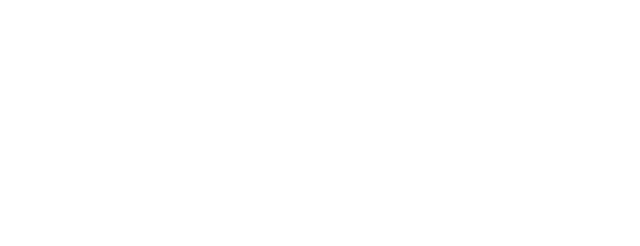
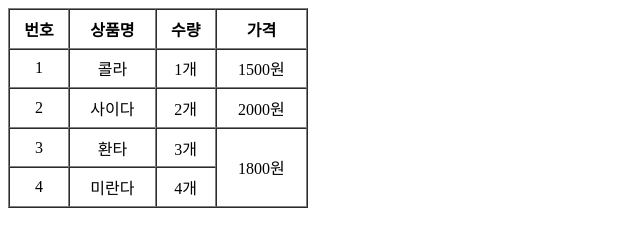
Before and after one commit to junwoo7420-tech/web-260923, a plain HTML site: page index.html in a window 1280 px wide. Shown: the whole page, without its empty margins (0-640 px from the left). Drawn offline with Linux system fonts and the light colour scheme.

```diff
--- a/index.html
+++ b/index.html
@@ -1,10 +1,44 @@
 <html>
-<tag>
-  <title>
+  <head>
+    <title>오늘의 영화순위 </title>
+  </head>
     <body>
+      <table border = "1"; cellspacing= "0" ; style =                                                                          " width : 300px ; height : 200px ; text-align : center ; " >
+        <tr>
+          <th>번호</th>
+          <th>상품명</th>
+          <th>수량</th>
+          <th>가격</th>
+        </tr>
+        <tr>
+          <td>1</td>
+          <td>콜라</td>
+          <td>1개</td>
+          <td>1500원</td>
+        </tr>
+        <tr>
+          <td>2</td>
+          <td>사이다</td>
+          <td>2개</td>
+          <td>2000원</td>
+        </tr>
+        <tr>
+          <td>3</td>
+          <td>환타</td>
+          <td>3개</td>
+          <td rowspan="2">1800원</td>
+        </tr>
+        <tr>
+          <td>4</td>
+          <td>미란다</td>
+          <td>4개</td>
+
+        </tr>
+
+      </table>
 
     </body>
-  </title>
-</tag>
+
+
 
 </html>
```
